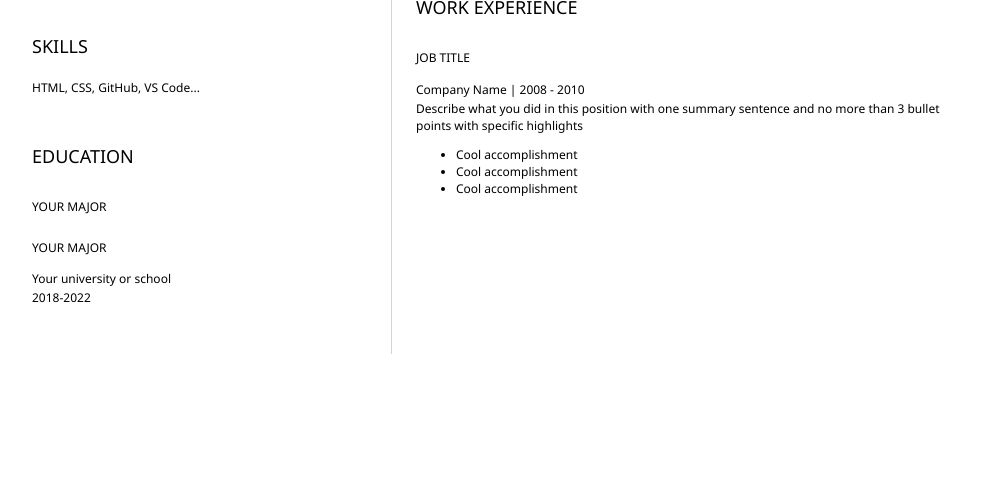
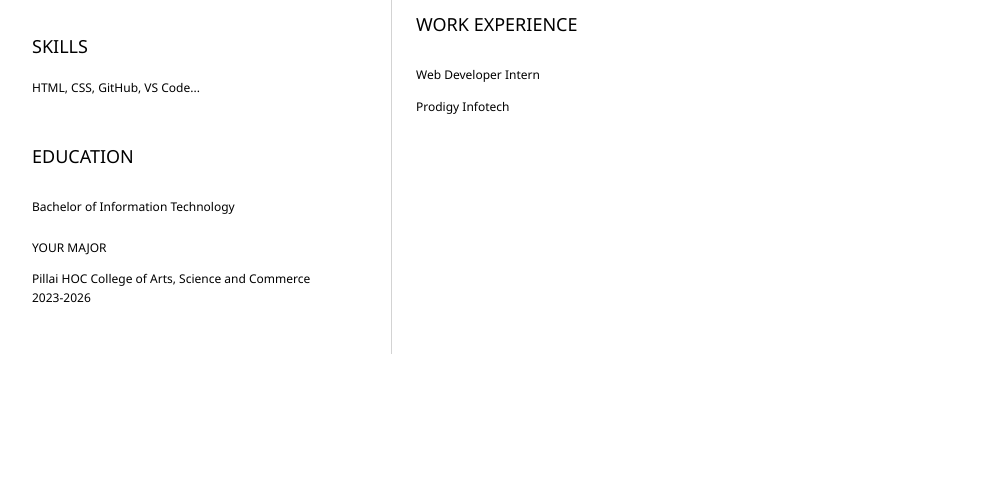
Before and after one commit to mrunali-patil23/My_Resume, a plain HTML site: page index.html in a window 1280 px wide. Shown: the part 323-800 px from the top of the page, without its empty margins (152-1135 px from the left). Drawn offline with Linux system fonts and the light colour scheme.

Commit message:
initial commit

```diff
--- a/index.html
+++ b/index.html
@@ -20,15 +20,15 @@
                     <!-- contact info including social media -->
                     <p>
                         <i class="fa fa-envelope" aria-hidden="true"></i>
-                        <a href="mailto:your-email@example.com">your-email@example.com</a>
+                        <a href="mrunali2235@gmail.com">your-email@example.com</a>
                     </p>
                     <p>
                         <i class="fab fa-github" aria-hidden="true"></i>
-                        <a href="github.com/gh-username">gh-username</a>
+                        <a href="https://github.com/mrunali-patil23">gh-username</a>
                     </p>
                     <p>
                         <i class="fab fa-linkedin" aria-hidden="true"></i>
-                        <a href="linkedin.com/linkedin-username">linkedin-username</a>
+                        <a href="www.linkedin.com/in/mrunali-patil-39bb3730a">linkedin-username</a>
                     </p>
 				</section>
 				<section>
@@ -37,35 +37,29 @@
 				</section>
 				<section>
 					<h2>EDUCATION</h2>
-                    <h3>YOUR MAJOR</h3>
+                    <h3>Bachelor of Information Technology</h3>
                     <h3>YOUR MAJOR</h3>
                     <p>
-                        Your university or school
+                        Pillai HOC College of Arts, Science and Commerce
                     </p>
                     <p>
-                        2018-2022
+                        2023-2026
                     </p>
 				</section>
 			</article>
 			<article id="mainRight">
 				<section>
 					<h2>ABOUT</h2>
-					<p>A brief paragraph about you and what kind of job/company you are looking to work for.</p>
+					<p>Intern at Prodigy InfoTech | Web Development Enthusiast | Transforming Ideas into Innovative Digital Solutions</p>
 				</section>
 				<section>
 					<h2>WORK EXPERIENCE</h2>
 					<!-- your work experience -->
-                    <h3>JOB TITLE</h3>
+                    <h3>Web Developer Intern</h3>
                     <p>
-                            Company Name | 2008 - 2010
+                            Prodigy Infotech
                     </p>
-                    <p>
-                            Describe what you did in this position with one summary sentence and no more than 3 bullet points with specific highlights
-                    </p>
-                    <ul>
-                            <li>Cool accomplishment</li>
-                            <li>Cool accomplishment</li>
-                            <li>Cool accomplishment</li>
+
                     </ul>
 				</section>
 			</article>
```
